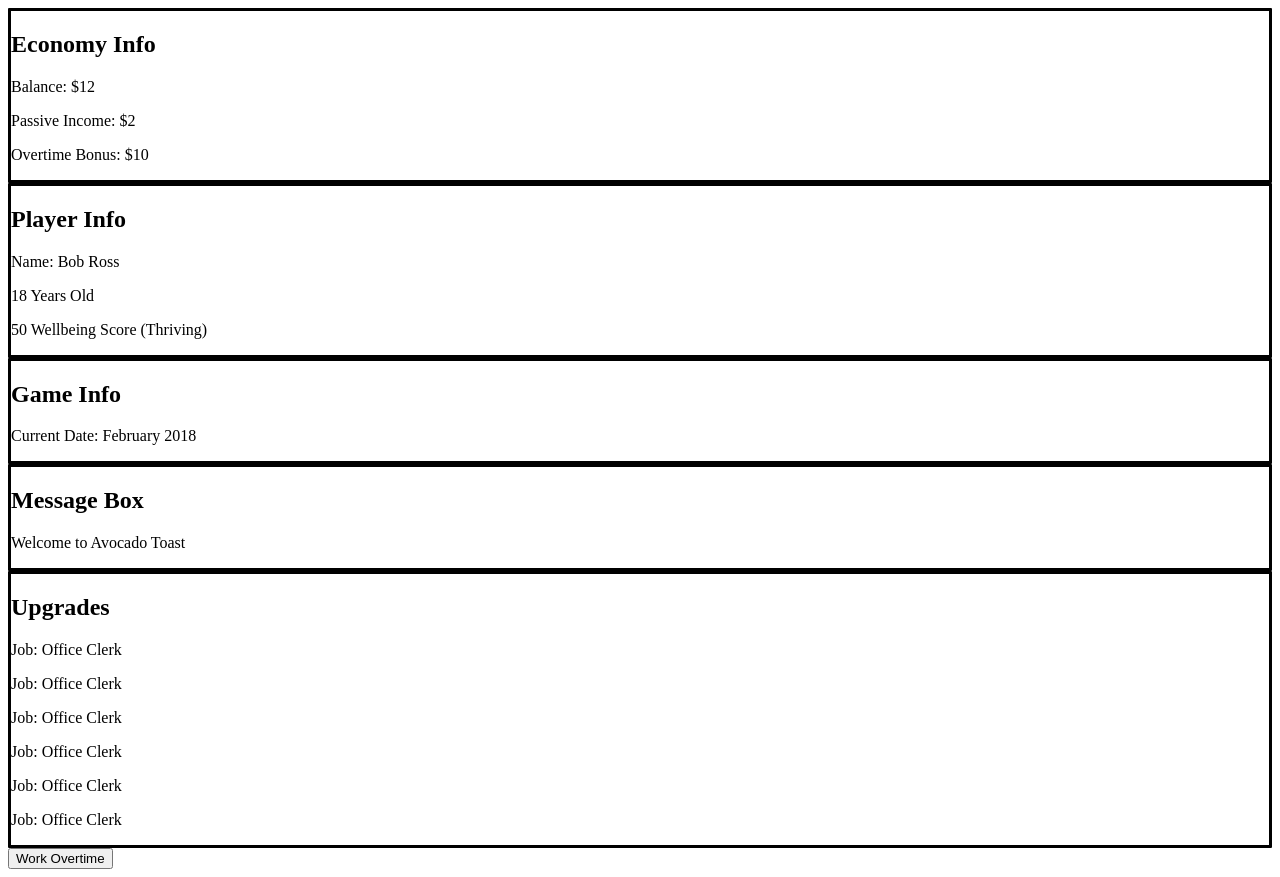
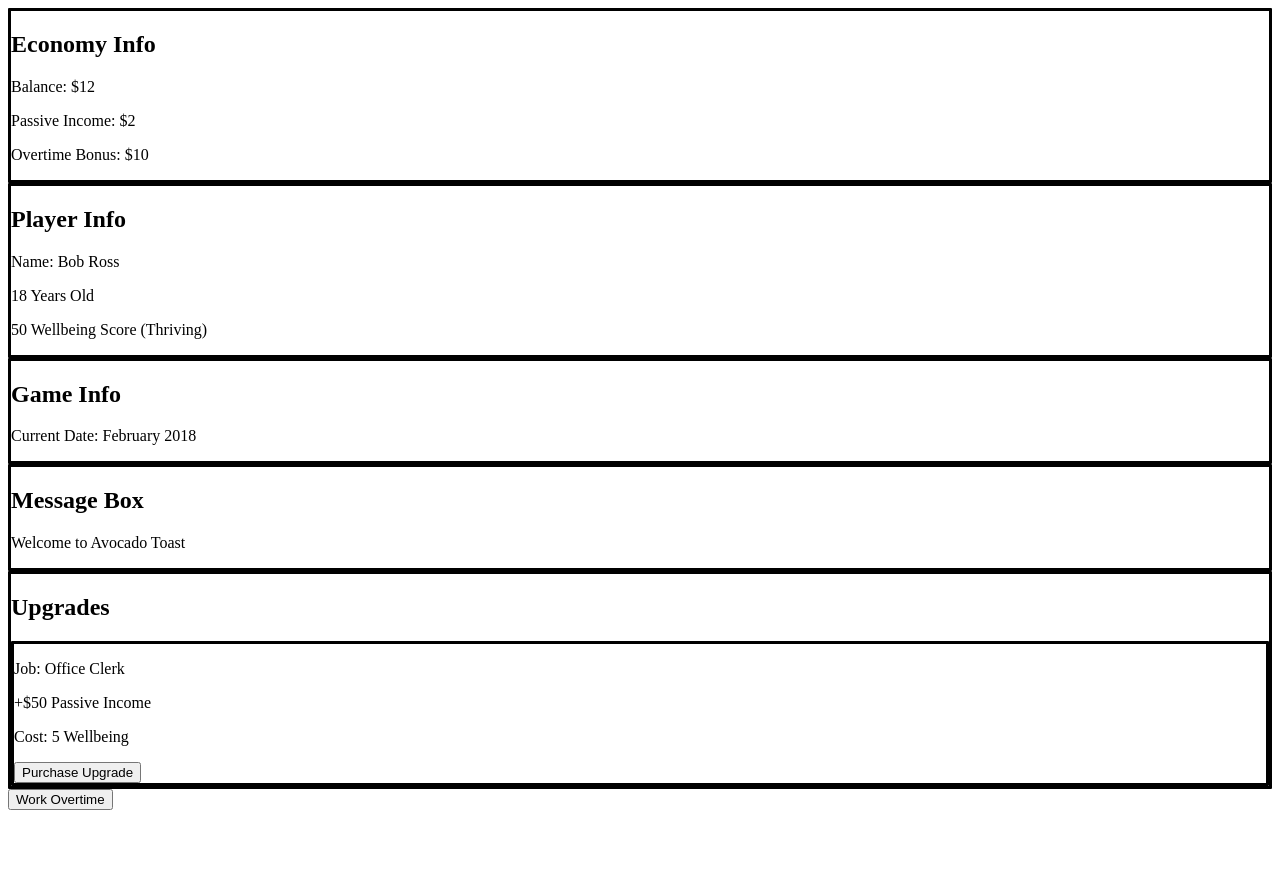
Before and after one commit to jeremymec/avocado_toast_simulator, a React (Vite) app: page / in a window 1280 px wide. After the commit the page ends 818 px from the top, so only its background shows below. Built offline with nearby package versions, Linux system fonts and the light colour scheme.

Commit message:
Complete basic upgrade system

```diff
--- a/src/app.tsx
+++ b/src/app.tsx
@@ -41,7 +41,7 @@ export interface GameState {
 }
 
 export interface Action {
-  message?: string;
+  messages: string[];
   effect: (
     moneyState: MoneyState,
     setMoneyState: React.Dispatch<React.SetStateAction<MoneyState>>,
@@ -55,9 +55,9 @@ export interface Action {
 const App = () => {
   const [time, setTime] = React.useState(Date.now());
   const [gameEvents, setGameEvents] = React.useState(game_events);
+
   const [availableUpgrades, setAvailableUpgrades] = React.useState<Upgrade[]>([]);
-
-  let upgradePool = new Array(...upgrades);
+  const [upgradePool, setUpgradePool] = React.useState<Upgrade[]>([...upgrades]);
 
   const [moneyState, setMoneyState] = React.useState<MoneyState>({
     balance: 0,
@@ -146,6 +146,9 @@ const App = () => {
         gameState,
         setGameState
       );
+      for (let message of action.messages) {
+        setMessages([...messages, message])
+      }
     }
   };
 
@@ -166,7 +169,7 @@ const App = () => {
       }
     }
 
-    upgradePool = upgradePool.filter(upgrade => !upgrades_to_remove.includes(upgrade));
+    setUpgradePool(upgradePool.filter(upgrade => !upgrades_to_remove.includes(upgrade)));
   }
 
   const handleWorkButtonPress = () => {
@@ -180,6 +183,15 @@ const App = () => {
       date: new Date(gameState.date.getTime() + 86400000 * 6),
     });
   };
+
+  const handleUpgradePurchase = (upgrade: Upgrade) => {
+    executeActions(upgrade.actions);
+    setPlayerState({
+      ...playerState,
+      wellbeing: playerState.wellbeing - upgrade.wellbeing_cost
+    });
+    setAvailableUpgrades(availableUpgrades.filter(upgrade => upgrade !== upgrade));
+  }
 
   return (
     <div>
@@ -195,7 +207,7 @@ const App = () => {
       />
       <GameInfo currentDate={gameState.date}></GameInfo>
       <MessageLog messages={messages}></MessageLog>
-      <Upgrades avaliableUpgrades={availableUpgrades}></Upgrades>
+      <Upgrades avaliableUpgrades={availableUpgrades} upgradeCallback={handleUpgradePurchase}></Upgrades>
       <button onClick={handleWorkButtonPress}>Work Overtime</button>
     </div>
   );
--- a/src/components/Upgrades.tsx
+++ b/src/components/Upgrades.tsx
@@ -3,7 +3,8 @@ import * as CSS from 'csstype';
 import { Upgrade } from "../upgrade";
 
 interface UpgradesProps {
-    avaliableUpgrades: Upgrade[]
+  avaliableUpgrades: Upgrade[];
+  upgradeCallback: (upgrade: Upgrade) => void
 }
 export const Upgrades = (props: UpgradesProps) => {
 
@@ -12,11 +13,21 @@ export const Upgrades = (props: UpgradesProps) => {
     borderStyle: "solid"
   };
 
+  const upgradeBoxStyle: CSS.Properties = {
+    borderRadius: "1px",
+    borderStyle: "solid"
+  }
+
   return (
     <div id="UpgradesPanel" style={upgradesPanelStyle}>
       <h2>Upgrades</h2>
       {props.avaliableUpgrades.map((upgrade, key) => {
-        return <p key={key}>{upgrade.name}</p>
+        return <div key={key} style={upgradeBoxStyle}>
+          <p>{upgrade.name}</p>
+          <p>{upgrade.description}</p>
+          <p>Cost: {upgrade.wellbeing_cost} Wellbeing</p>
+          <button onClick={() => props.upgradeCallback(upgrade)}>Purchase Upgrade</button>
+        </div>
       })}
     </div>
   );
--- a/src/event.tsx
+++ b/src/event.tsx
@@ -14,7 +14,7 @@ export const game_events: Event[] = [
         threshold: 100,
         actions: [
             {
-                message: "Your first band!",
+                messages: ["Your first band!"],
                 effect: () => {}
             }
         ]
--- a/src/upgrade.tsx
+++ b/src/upgrade.tsx
@@ -3,6 +3,7 @@ import { MoneyState, PlayerState, GameState } from "./app";
 
 export interface Upgrade {
   name: string;
+  description: string;
   wellbeing_cost: number;
   actions: Action[];
   is_available: (moneyState: MoneyState,
@@ -16,10 +17,11 @@ export interface Upgrade {
 export const upgrades: Upgrade[] = [
   {
     name: "Job: Office Clerk",
+    description: "+$50 Passive Income\n",
     wellbeing_cost: 5,
     actions: [
       {
-        message: "Congratulations! You got your first job at Generic Co.",
+        messages: ["Congratulations! You got your first job at Generic Co."],
         effect: (m, setM, p, setP, g, setG) => {
           setM({
             ...m,
```
